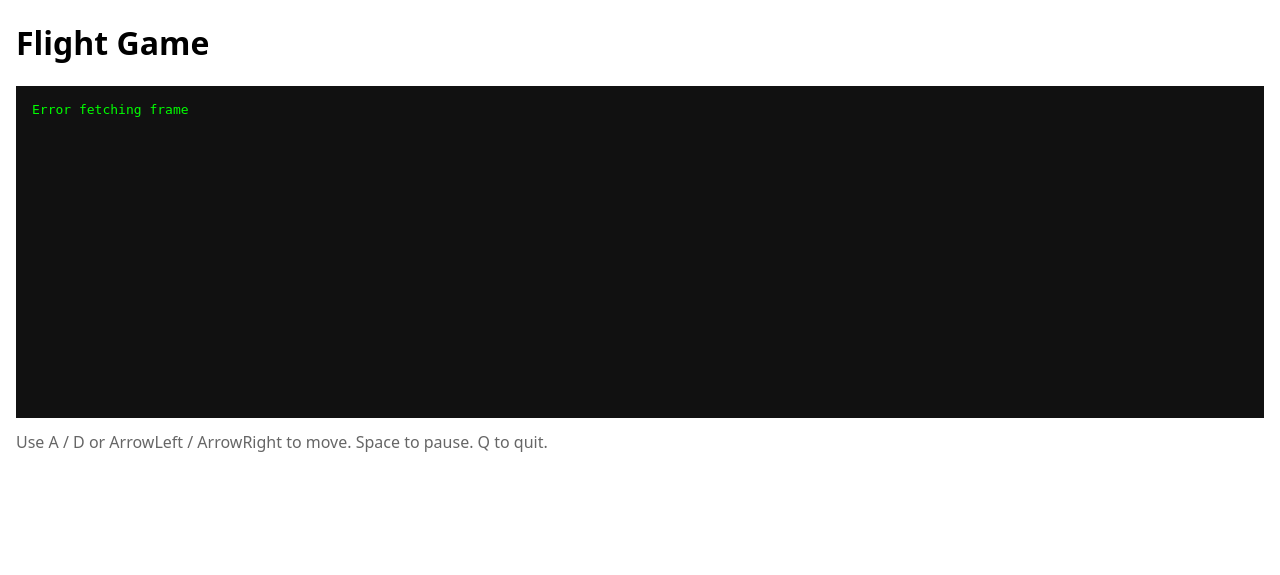
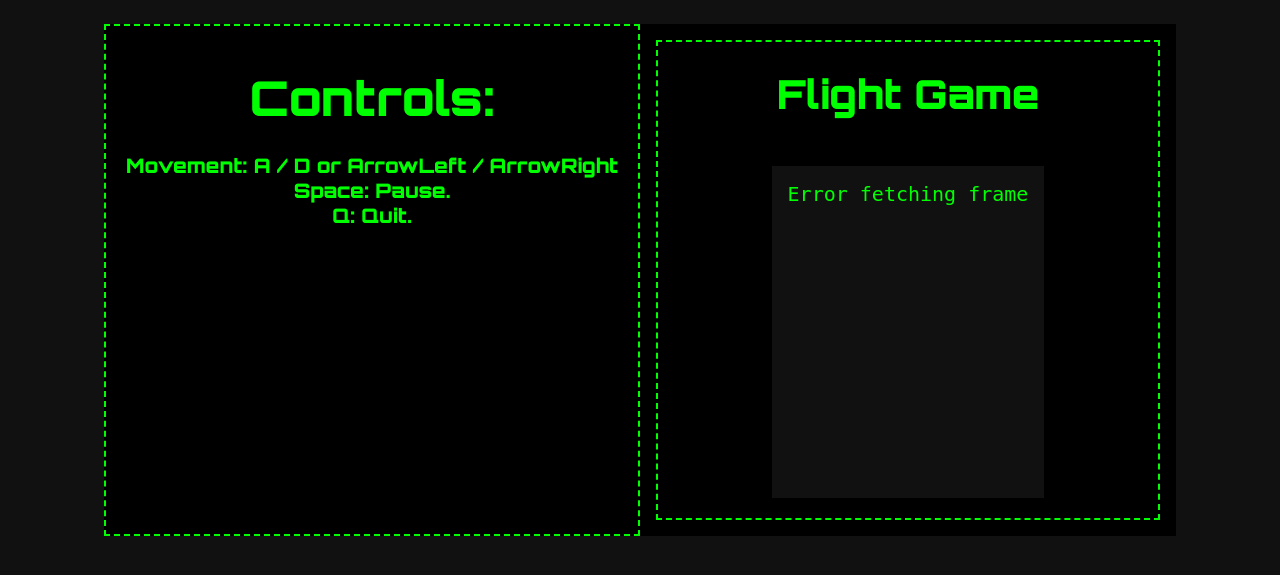
Before and after one commit to kuro-ryuu/glight-flame, a Flask app: page / in a window 1280 px wide. Shown: the top 575 px of the page. Run offline with Flask 3, Linux system fonts and the light colour scheme; parts of the project's set-up code (start-up, migrations or seed data) failed here and were passed over.

Commit message:
i dont have a single idea of what to do but here's the template ig

```diff
--- /dev/null
+++ b/templates/app.css
@@ -0,0 +1,76 @@
+body {
+    background-color: #111;
+    display: flex;
+    justify-content: center;
+    align-items: center;
+    flex-direction: column;
+    font-size: 20px;
+}
+
+
+.hint {
+    padding: 1rem;
+    width: 500px;
+    margin-top: 0.5 rem;
+    color: #0f0;
+    font-family: "Orbitron", sans-serif;
+    font-optical-sizing: auto;
+    font-weight: 900;
+    font-style: normal;
+    border: #0f0 2px;
+    border-style: dashed;
+    text-align: center;
+}
+
+
+h1 {
+    color: #0f0;
+    font-family: "Orbitron", sans-serif;
+    font-optical-sizing: auto;
+    font-weight: 900;
+    font-style: normal;
+    border: #0f0 2px;
+}
+
+
+.controls {
+    margin-top: 0.5 rem;
+    color: #0f0;
+    font-family: "Orbitron", sans-serif;
+    font-optical-sizing: auto;
+    font-weight: 900;
+    font-style: normal;
+    font-size: 48px;
+}
+
+
+.base {
+    font-family: "Orbitron", sans-serif;
+    margin: 1rem;
+    background-color: black;
+    display: flex;
+    flex-direction: row;
+    color: #0f0;
+    position: inherit;
+}
+
+
+pre {
+    background:#111;
+    color:#0f0;
+    padding:1rem;
+    min-height:300px;
+    text-align: center;
+    display: flex;
+}
+
+
+.game-area {
+    display: flex;
+    flex-direction: column;
+    align-items: center;
+    border: #0f0 2px;
+    border-style: dashed;
+    margin: 1rem;
+    width: 500px;
+}
--- a/templates/index.html
+++ b/templates/index.html
@@ -3,17 +3,24 @@
 <head>
   <meta charset="utf-8">
   <title>Flight Game</title>
-  <style>
-    body { font-family: system-ui, -apple-system, 'Segoe UI', Roboto, 'Helvetica Neue', Arial; margin: 1rem; }
-    pre { background:#111; color:#0f0; padding:1rem; min-height:300px; }
-    .hint { margin-top: 0.5rem; color:#666 }
-  </style>
+  <link rel="stylesheet" href="app.css">
+  <link rel="preconnect" href="https://fonts.googleapis.com">
+  <link rel="preconnect" href="https://fonts.gstatic.com" crossorigin>
+  <link href="https://fonts.googleapis.com/css2?family=Orbitron:wght@400..900&display=swap" rel="stylesheet">
 </head>
 <body>
-  <h1>Flight Game</h1>
-  <pre id="frame">Loading...</pre>
-  <div class="hint">Use A / D or ArrowLeft / ArrowRight to move. Space to pause. Q to quit.</div>
-
+  <div class="base">
+  <div class="hint">
+    <br><div class="controls">Controls:</div>
+    <br>Movement: A / D or ArrowLeft / ArrowRight
+    <br>Space: Pause.
+    <br>Q: Quit.
+  </div>
+  <div class="game-area">
+    <h1>Flight Game</h1>
+    <pre id="frame">Loading...</pre>
+  </div>
+  </div>
   <script>
     const addr="http://127.0.0.1:5000";
     const frameEl = document.getElementById('frame');
```
